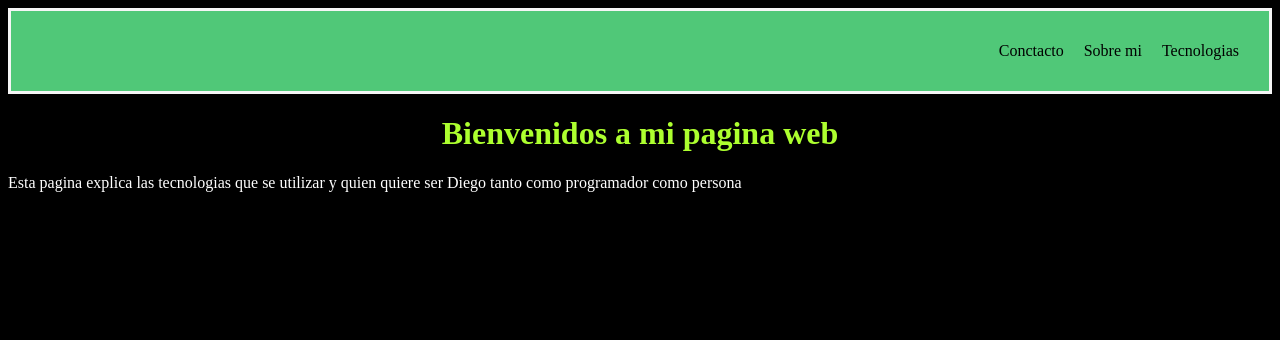
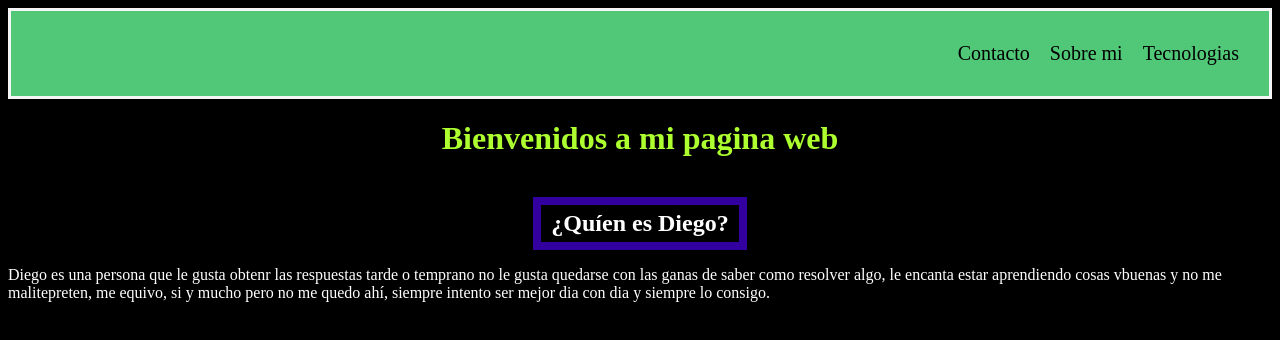
Before and after one commit to DIegoMendezTJ/mi_cv_html, a plain HTML site: page index.html in a window 1280 px wide. Drawn offline with Linux system fonts and the light colour scheme.

Commit message:
Creando la Introduccion y unas arreglos del header

```diff
--- a/css/estilos.css
+++ b/css/estilos.css
@@ -5,7 +5,12 @@ html{
 
 /*Variables de mi raiz*/
 :root{
+    /*Colores globales*/
     --verde--esmeralda:#50C878;
+
+    /*Tipografia*/
+    --fuente-titulo:'Georgia', 'Times New Roman', serif;
+    --fuente-cuerpo:'Segoe UI', 'Helvetica Neue', Arial, sans-serif;
 }
 
 
@@ -13,6 +18,7 @@ html{
 #encabezado{
     color: greenyellow;
     text-align: center;
+    margin: 20px;
 }
 
 .introduccion{
@@ -35,19 +41,44 @@ html{
     list-style: none;
 }
 
-.links_navegacion li {
-    margin-left: 20px;
-}
-
 /* Estilo de los enlaces individuales (li) */
 .links_navegacion li {
     color: #000000;
     text-decoration: none;
-    font-size: 16px;
+    font-size: 20px;
     transition: color 0.3s ease; /* Transición suave para el efecto Hover */
+    margin-left: 20px;
 }
 
 /* Efecto al pasar el cursor sobre los enlaces */
 .links_navegacion li:hover {
     color: #1800f3; /* Cambia a un azul claro */
 }
+
+
+/*================================================
+Sobre mi
+==================================================*/
+
+/*Colores y fuentes de la section Sobre mi*/
+
+.Sobre_mi{
+
+}
+
+.Sobre_mi h2{
+    width: fit-content;
+    margin: 0 auto; /* <- ESTO LO CARDINALIZA AL CENTRO */
+    border: 0.5rem solid rgb(50, 0, 158);
+    padding: 5px 10px;
+    color: white;
+
+
+}
+
+.Sobre_mi p{
+    display: flex;
+    color: white;
+    justify-content: center;
+    align-items: center;
+}
--- a/index.html
+++ b/index.html
@@ -7,7 +7,7 @@
     <title>Mi pagina web</title>
     <link rel="stylesheet" href="css/estilos.css">
 
-<!--La pagina esta hecha para explciar que tecnologias se-->
+<!--La pagina esta hecha para explicar que tecnologias se-->
 
 </head>
 <body>
@@ -16,10 +16,10 @@
             <a href="#"></a>
         </div>
 
-        <ul class = links_navegacion>
-            <li>Conctacto</li>
-            <li>Sobre mi</li>
-            <li>Tecnologias</li>
+        <ul class = links_navegacion aria-label="links_navegacion">
+            <li><a href="#Contacto"></a>Contacto</li>
+            <li><a href="Sobre mi"></a>Sobre mi</li>
+            <li><a href="#Tecnologias"></a>Tecnologias</li>
         </ul>
     </nav>
 
@@ -28,10 +28,23 @@
         <h1>Bienvenidos a mi pagina web</h1>
     </header>
 
-    <section class="introduccion">
-        <p>Esta pagina explica las tecnologias que se utilizar y quien quiere
-            ser Diego tanto como programador como persona
-        </p>
+
+    <!--=============================================
+    Introduccion Sobre mi
+    -->==============================================
+
+    <section class="Sobre_mi" aria-label="Sobre_mi">
+        <div>
+            <h2>¿Quíen es Diego?</h2>
+
+            <p>
+                Diego es una persona que le gusta obtenr las respuestas tarde o temprano
+                no le gusta quedarse con las ganas de saber como resolver algo, le encanta
+                estar aprendiendo cosas vbuenas y no me malitepreten, me equivo, si y mucho
+                pero no me quedo ahí, siempre intento ser mejor dia con dia y siempre lo consigo.
+            </p>
+        </div>
+
     </section>
 
 </body>
```
